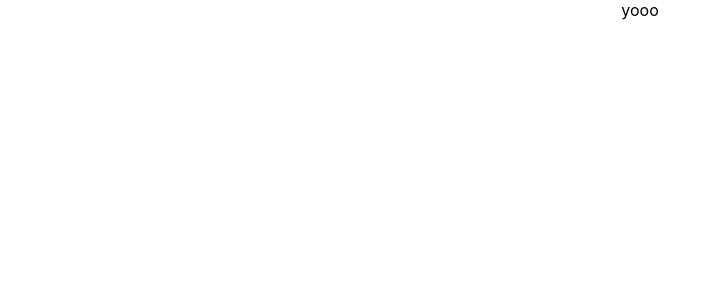
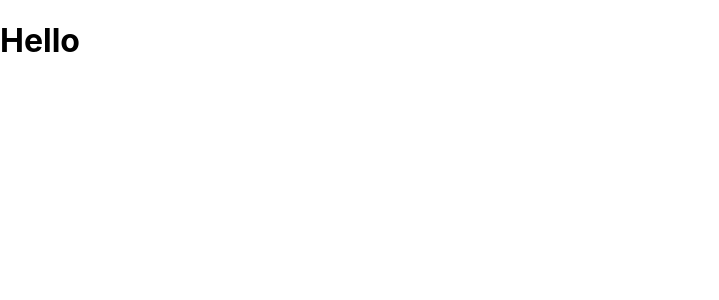
Before and after one commit to purplescout/rplace, a React (Create React App) app in the folder src/frontend/: page / in a window 1280 px wide. Shown: the top 300 px of the page, without its empty margins (0-719 px from the left). Built offline with nearby package versions, Linux system fonts and the light colour scheme.

Commit message:
Fuck you eelke

```diff
--- a/src/frontend/package.json
+++ b/src/frontend/package.json
@@ -5,6 +5,7 @@
   "dependencies": {
     "react": "^16.8.5",
     "react-dom": "^16.8.5",
+    "react-router-dom": "^5.0.0",
     "react-scripts": "2.1.8"
   },
   "scripts": {
--- a/src/frontend/src/App.js
+++ b/src/frontend/src/App.js
@@ -1,10 +1,22 @@
+/* eslint-disable */
 import React, {Component} from "react";
-import logo from "./logo.svg";
+import {BrowserRouter as Router, Route} from "react-router-dom";
+import GameOne from "./pages/gameone";
 import "./App.css";
+//---------------------------------------
+// Imports and constants
+//---------------------------------------
 
 class App extends Component {
   render() {
-    return <div className="App">yooo</div>;
+    return (
+      <Router>
+        <div>
+          <Route exact path="/" render={GameOne} />
+          {/*<Route path="/administration" render={Administration} />*/}
+        </div>
+      </Router>
+    );
   }
 }
 
--- /dev/null
+++ b/src/frontend/src/pages/gameone.js
@@ -0,0 +1,11 @@
+/* eslint-disable */
+import React from "react";
+//---------------------------------------
+// Imports and constants
+//---------------------------------------
+
+const GameOne = () => {
+  return <h1>Hello</h1>;
+};
+
+export default GameOne;
```
Also changed, not shown: 1 other file (tests, documents, lock files or other folders).
